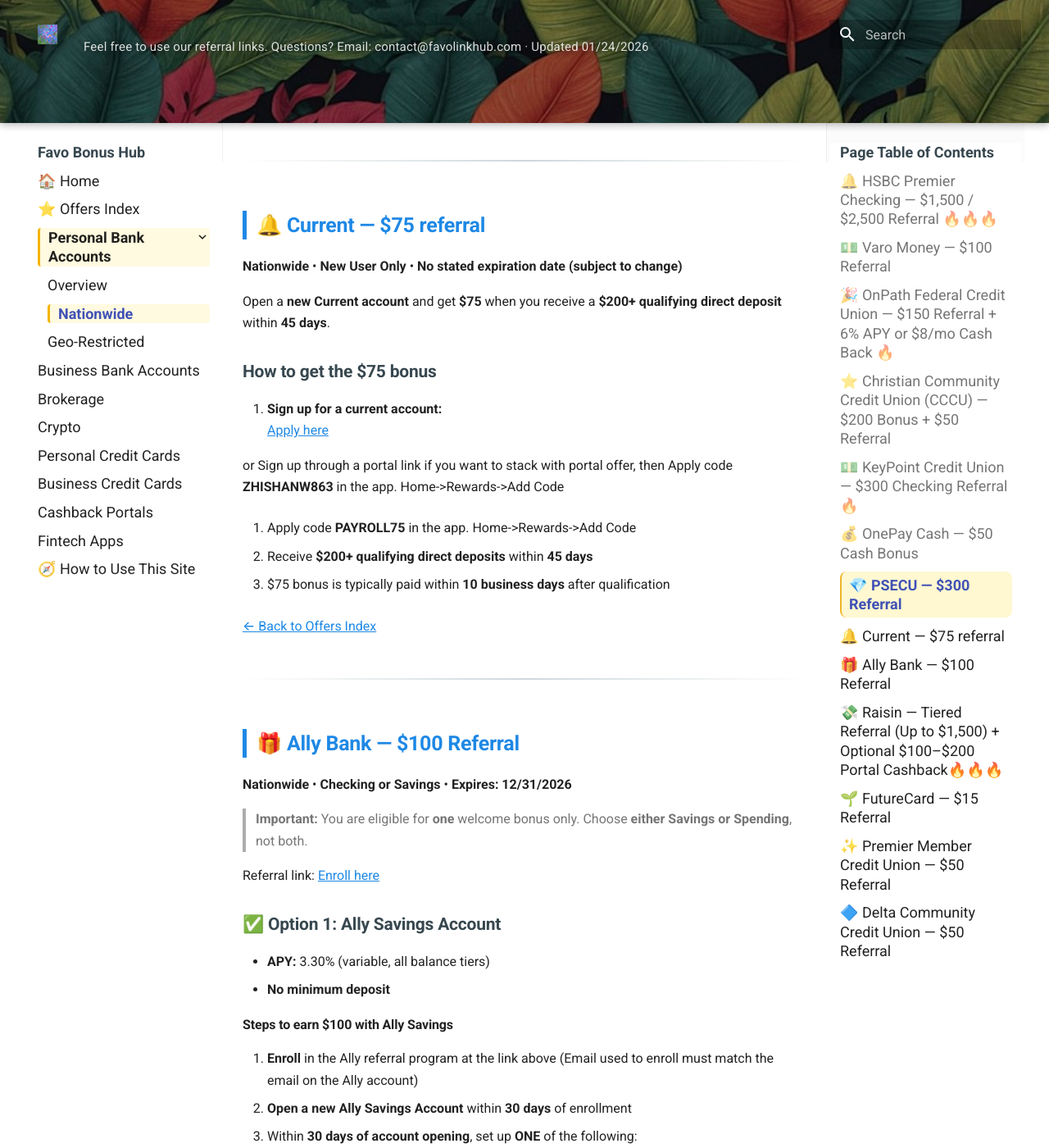
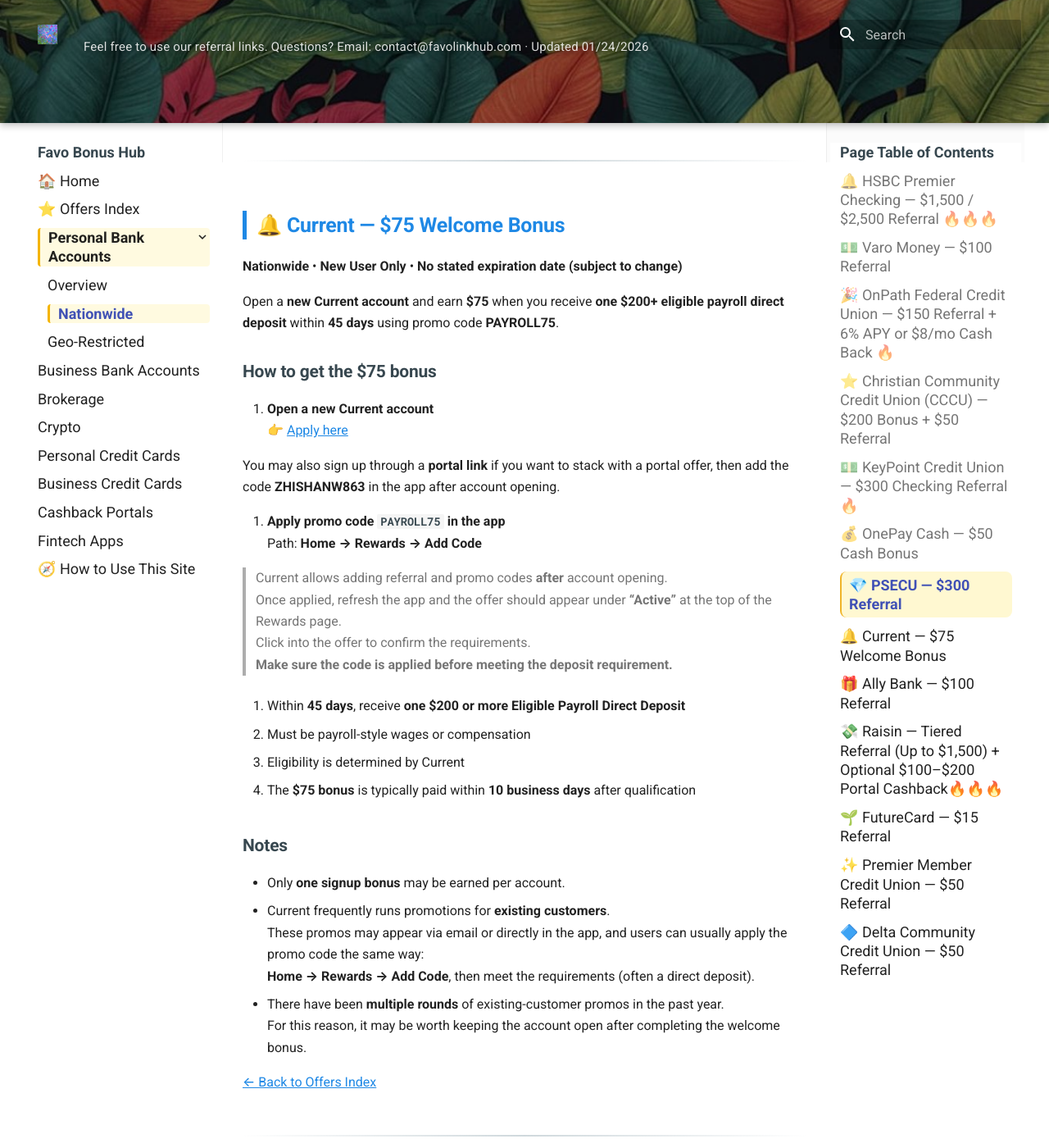
Before and after one commit to whispersofzephyr/favolinkhub-site, an MkDocs documentation site: the page built from docs/personal-bank-nationwide.md, in a window 1280 px wide and 1400 px high, scrolled down 12798 px. Shown: the whole window at 82% size. Built offline with MkDocs 1.6.1 and Material for MkDocs 9.7.7, drawn with Linux system fonts in a browser that asks for light colours.

Commit message:
Update personal-bank-nationwide.md

```diff
--- a/docs/personal-bank-nationwide.md
+++ b/docs/personal-bank-nationwide.md
@@ -462,23 +462,41 @@ You are **NOT eligible** if **any** of the following apply:
 ---
 
 <a id="current"></a>
-## 🔔 Current — $75 referral
+## 🔔 Current — $75 Welcome Bonus
 **Nationwide** • **New User Only** • **No stated expiration date (subject to change)**
 
-Open a **new Current account** and get **$75** when you receive a **$200+ qualifying direct deposit** within **45 days**.
+Open a **new Current account** and earn **$75** when you receive **one $200+ eligible payroll direct deposit** within **45 days** using promo code **PAYROLL75**.
 
 ### How to get the $75 bonus
 
-1. **Sign up for a current account:**
-[Apply here](https://current.com/get-started/?creator_code=ZHISHANW863)
+1. **Open a new Current account**
+   👉 [Apply here](https://current.com/get-started/?creator_code=ZHISHANW863)
 
-or Sign up through a portal link if you want to stack with portal offer, then Apply code **ZHISHANW863** in the app. Home->Rewards->Add Code
+   You may also sign up through a **portal link** if you want to stack with a portal offer, then add the code **ZHISHANW863** in the app after account opening.
 
-2. Apply code **PAYROLL75** in the app. Home->Rewards->Add Code
+2. **Apply promo code `PAYROLL75` in the app**
+   Path: **Home → Rewards → Add Code**
 
-3. Receive **$200+ qualifying direct deposits** within **45 days**
+   > Current allows adding referral and promo codes **after** account opening.
+   > Once applied, refresh the app and the offer should appear under **“Active”** at the top of the Rewards page.
+   > Click into the offer to confirm the requirements.
+   > **Make sure the code is applied before meeting the deposit requirement.**
 
-4. $75 bonus is typically paid within **10 business days** after qualification
+3. Within **45 days**, receive **one $200 or more Eligible Payroll Direct Deposit**
+
+   - Must be payroll-style wages or compensation
+   - Eligibility is determined by Current
+
+5. The **$75 bonus** is typically paid within **10 business days** after qualification
+
+### Notes
+
+- Only **one signup bonus** may be earned per account.
+- Current frequently runs promotions for **existing customers**.
+  These promos may appear via email or directly in the app, and users can usually apply the promo code the same way:
+  **Home → Rewards → Add Code**, then meet the requirements (often a direct deposit).
+- There have been **multiple rounds** of existing-customer promos in the past year.
+  For this reason, it may be worth keeping the account open after completing the welcome bonus.
 
 --8<-- "snippets/back-to-list.md"
 
```
